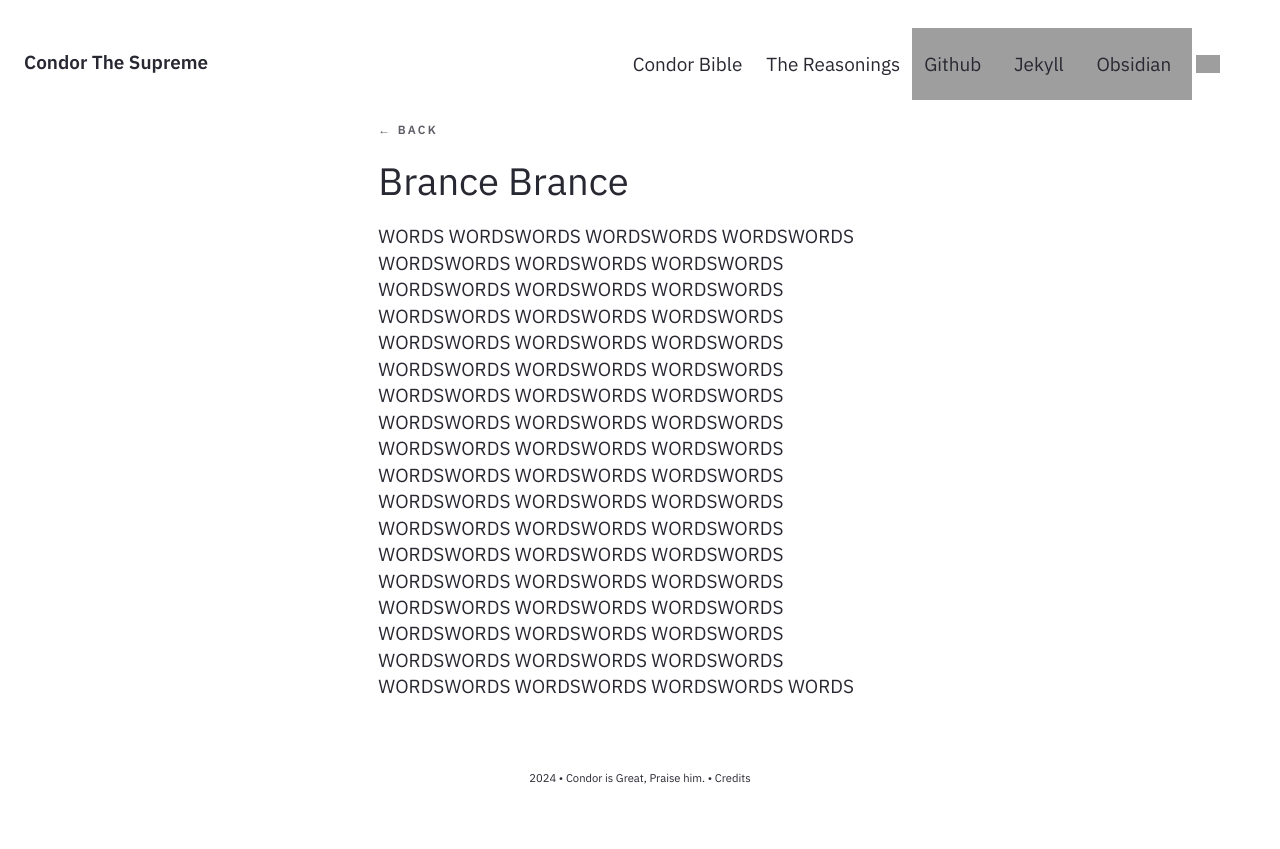
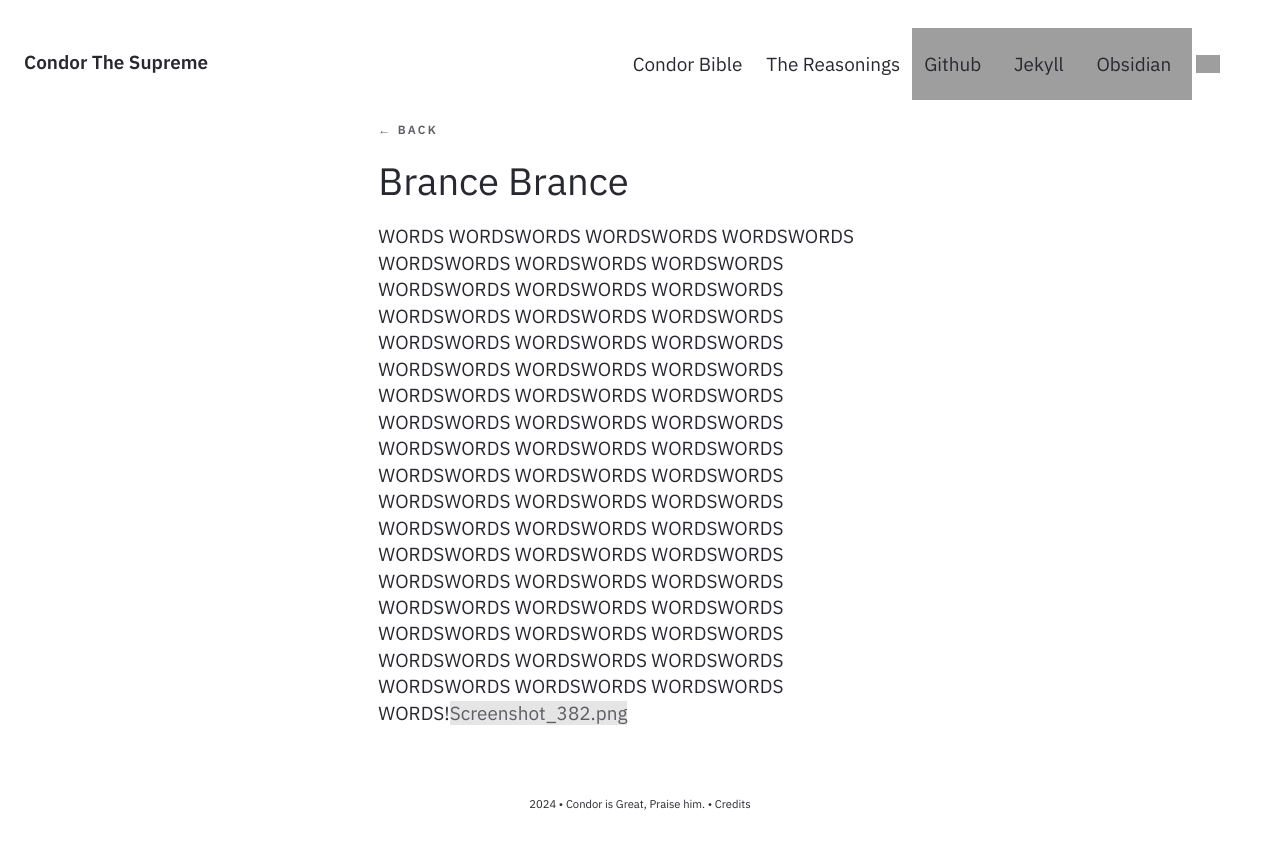
Before and after one commit to Dieselrez/Publishing, a Jekyll site: the page built from _notes/Public/Brance Brance.md, in a window 1280 px wide, cut to the strip 0-849 px from the top of the page. Built offline with Jekyll 4.4.1, drawn with Linux system fonts in a browser that asks for light colours; grey boxes are pictures that could not be loaded.

Commit message:
vault backup: 2024-11-15 21:12:11

```diff
--- a/_notes/Public/Brance Brance.md
+++ b/_notes/Public/Brance Brance.md
@@ -3,4 +3,4 @@ title: Brance Brance
 feed: show
 date: 15-11-2021
 ---
-WORDS WORDSWORDS WORDSWORDS WORDSWORDS WORDSWORDS WORDSWORDS WORDSWORDS WORDSWORDS WORDSWORDS WORDSWORDS WORDSWORDS WORDSWORDS WORDSWORDS WORDSWORDS WORDSWORDS WORDSWORDS WORDSWORDS WORDSWORDS WORDSWORDS WORDSWORDS WORDSWORDS WORDSWORDS WORDSWORDS WORDSWORDS WORDSWORDS WORDSWORDS WORDSWORDS WORDSWORDS WORDSWORDS WORDSWORDS WORDSWORDS WORDSWORDS WORDSWORDS WORDSWORDS WORDSWORDS WORDSWORDS WORDSWORDS WORDSWORDS WORDSWORDS WORDSWORDS WORDSWORDS WORDSWORDS WORDSWORDS WORDSWORDS WORDSWORDS WORDSWORDS WORDSWORDS WORDSWORDS WORDSWORDS WORDSWORDS WORDSWORDS WORDSWORDS WORDSWORDS WORDSWORDS WORDSWORDS WORDS
+WORDS WORDSWORDS WORDSWORDS WORDSWORDS WORDSWORDS WORDSWORDS WORDSWORDS WORDSWORDS WORDSWORDS WORDSWORDS WORDSWORDS WORDSWORDS WORDSWORDS WORDSWORDS WORDSWORDS WORDSWORDS WORDSWORDS WORDSWORDS WORDSWORDS WORDSWORDS WORDSWORDS WORDSWORDS WORDSWORDS WORDSWORDS WORDSWORDS WORDSWORDS WORDSWORDS WORDSWORDS WORDSWORDS WORDSWORDS WORDSWORDS WORDSWORDS WORDSWORDS WORDSWORDS WORDSWORDS WORDSWORDS WORDSWORDS WORDSWORDS WORDSWORDS WORDSWORDS WORDSWORDS WORDSWORDS WORDSWORDS WORDSWORDS WORDSWORDS WORDSWORDS WORDSWORDS WORDSWORDS WORDSWORDS WORDSWORDS WORDSWORDS WORDSWORDS WORDSWORDS WORDSWORDS WORDSWORDS WORDS![[Screenshot_382.png]]
```
